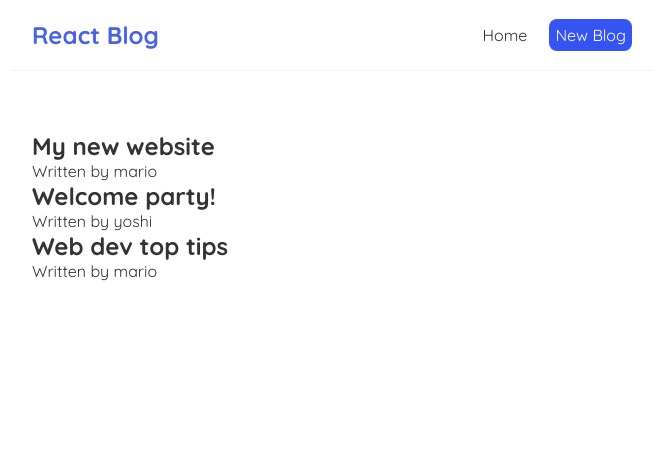
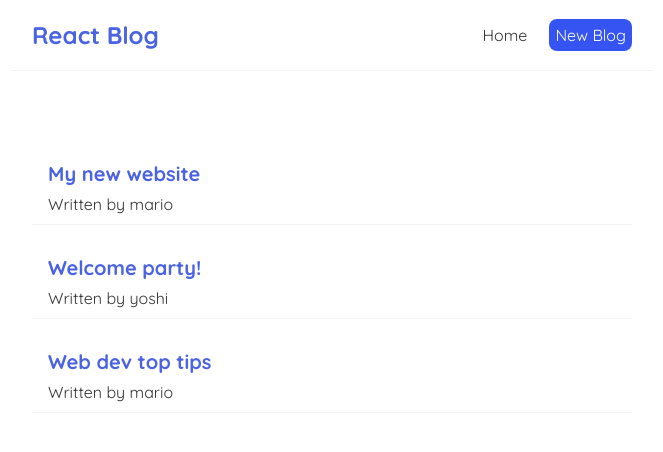
Before and after one commit to nsumpter98/modern_react_tutorial, a React (Create React App) app: page / in a window 1280 px wide. Shown: the top 452 px of the page, without its empty margins (308-971 px from the left). Built offline with nearby package versions, Linux system fonts and the light colour scheme.

Commit message:
style change

```diff
--- a/src/index.css
+++ b/src/index.css
@@ -33,3 +33,20 @@
     margin: 40px auto;
     padding: 20px;
 }
+
+/* blog preview / list */
+.blog-preview{
+    padding: 10px 16px;
+    border-bottom: 1px solid #f2f2f2;
+    margin: 20px 0;
+}
+
+.blog-preview:hover{
+    box-shadow: 1px 3px 5px rgba(0,0,0,0.1);
+}
+
+.blog-preview h2{
+    font-size: 20px;
+    color: #4a63e3;
+    margin-bottom: 8px;
+}
```
